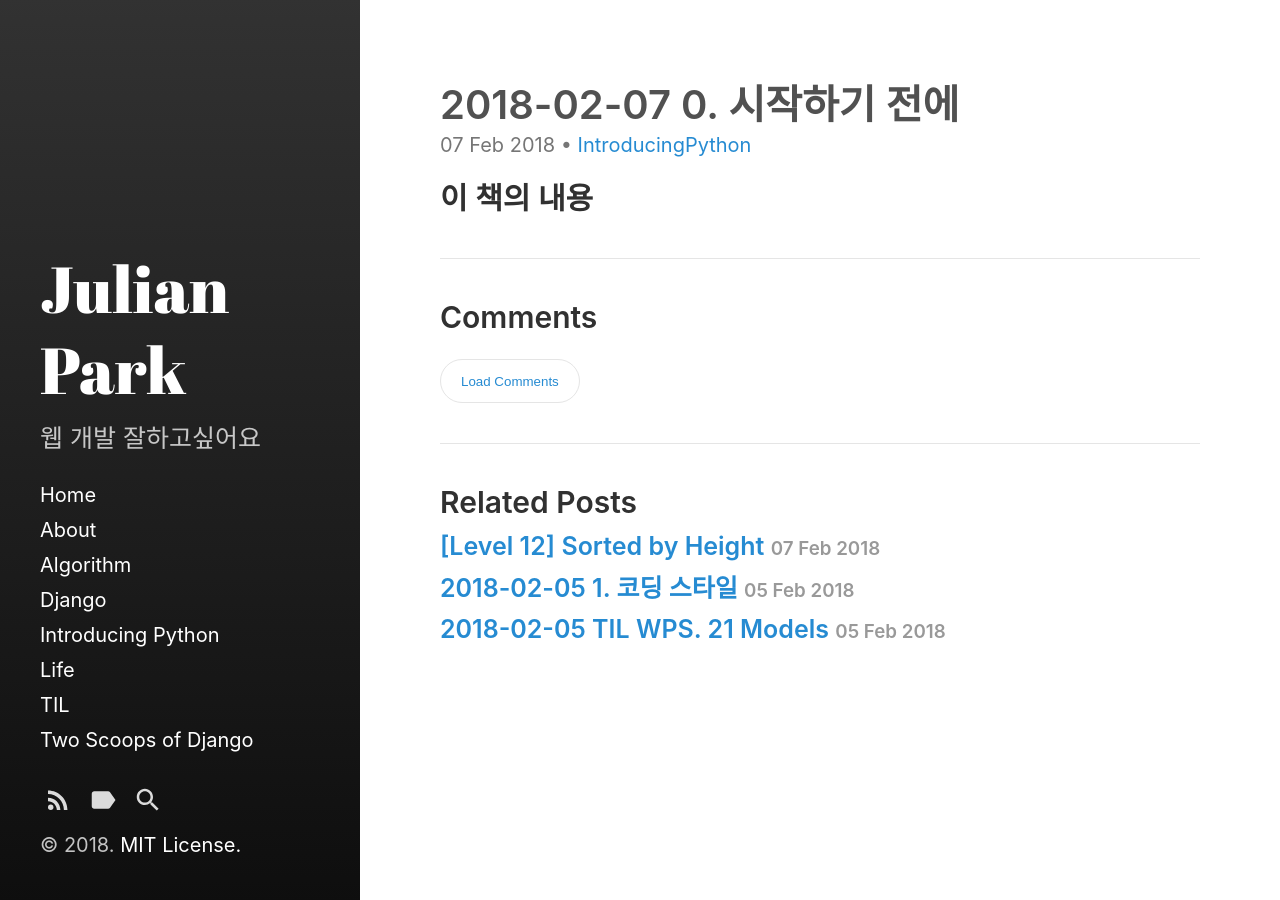
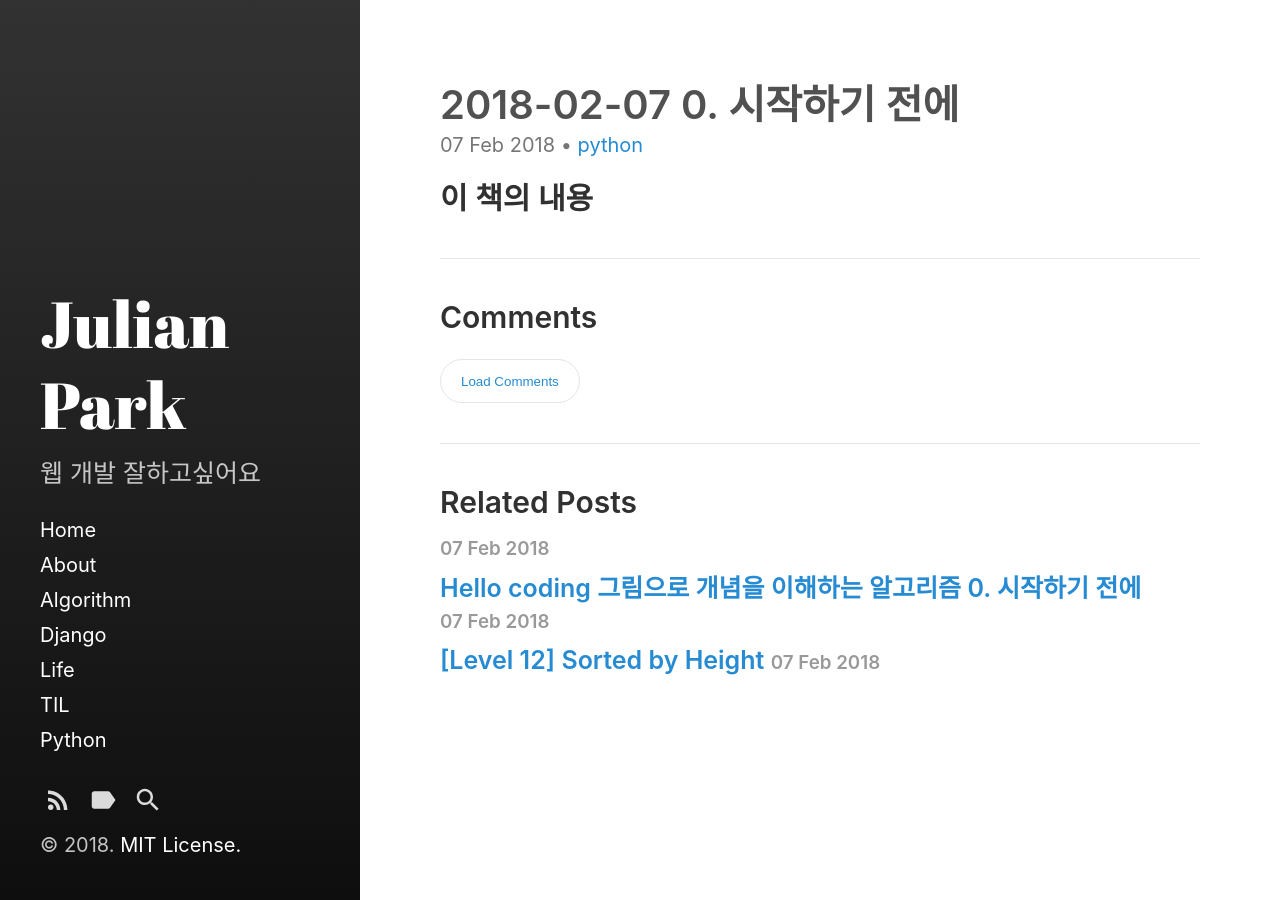
Before and after one commit to Chrisaor/chrisaor.github.com, a Jekyll site: the page built from _posts/Python/2018-02-07-chapter0.md, in a window 1280 px wide. Built offline with Jekyll 4.4.1, drawn with Linux system fonts in a browser that asks for light colours.

Commit message:
category update

```diff
--- /dev/null
+++ b/_posts/Datastructure/2018-02-07-chapter0.md
@@ -0,0 +1,6 @@
+---
+layout: post
+title:  "Hello coding 그림으로 개념을 이해하는 알고리즘 0. 시작하기 전에"
+date:   2018-02-07 11:30:00 +0900
+categories: datastructure
+---
--- a/_posts/Twoscoops/2018-02-05-chapter1.md
+++ b/_posts/Django/2018-02-05-chapter1.md
@@ -1,8 +1,8 @@
 ---
 layout: post
-title:  "2018-02-05 1. 코딩 스타일"
+title:  ""Two Scoops of Django 1. 코딩 스타일"
 date:   2018-02-05 11:30:00 +0900
-categories: TwoscoopsOfDjango
+categories: django
 ---
 
 ## 1장 코딩 스타일 가이드에 대해서
--- a/_posts/IntroducingPython/2018-02-07-chapter0.md
+++ b/_posts/Python/2018-02-07-chapter0.md
@@ -2,7 +2,7 @@
 layout: post
 title:  "2018-02-07 0. 시작하기 전에"
 date:   2018-02-07 11:30:00 +0900
-categories: IntroducingPython
+categories: python
 ---
 
 ## 이 책의 내용
--- a/category/Twoscoops.md
+++ /dev/null
@@ -1,6 +0,0 @@
----
-layout: category
-title: Two Scoops of Django
-category : TwoscoopsOfDjango
----
-<h2>Two Scoops Of Django Study</h2>
```
Also changed, not shown: _posts/Django/2018-02-04-chapter0.md (renamed from _posts/Twoscoops/2018-02-04-chapter0.md, +2 -2 lines), category/Django.md (+2 -0 lines), category/IntroducingPython.md (deleted, +0 -6 lines), category/TIL.md (+0 -1 lines), category/python.md (added, +6 -0 lines).
